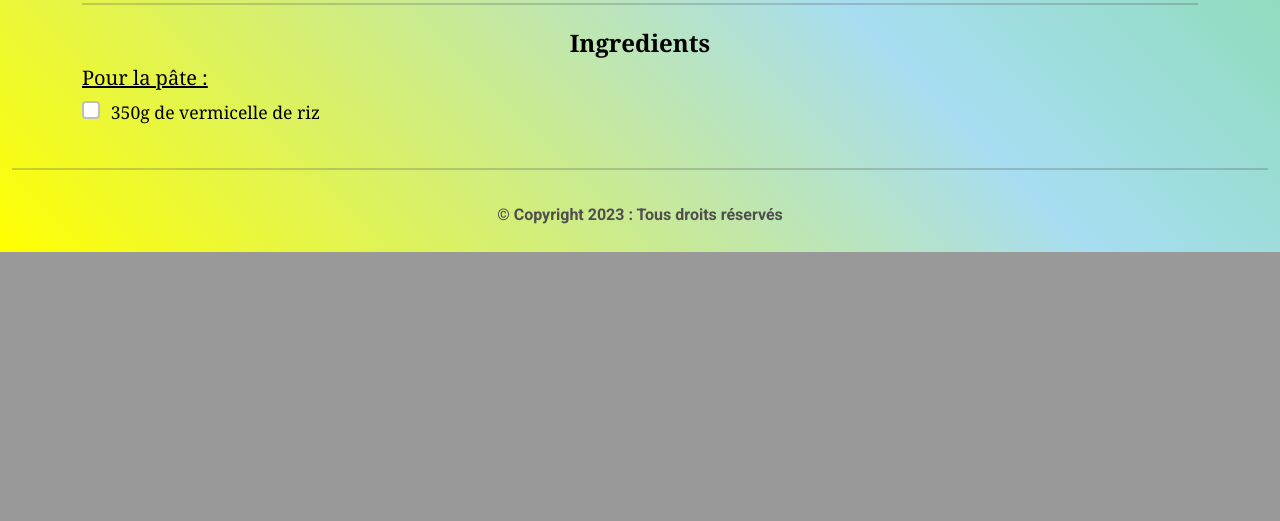
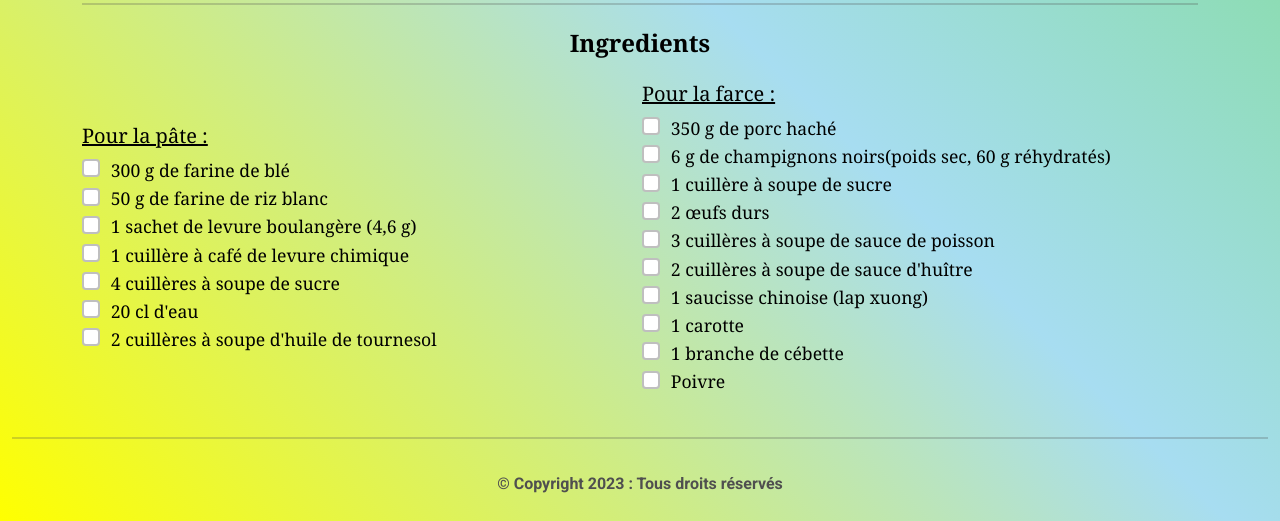
Before and after one commit to zpilia/vietnam_website, a PHP site: page /banh_bao.php in a window 1280 px wide. Shown: the part 655-1176 px from the top of the page. Before the commit the page ends 907 px from the top, so only its background shows below. Run offline with PHP 8.4, Linux system fonts and the light colour scheme; some libraries are stand-ins or nearby versions.

Commit message:
Update banh_bao.php

```diff
--- a/views/banh_bao.php
+++ b/views/banh_bao.php
@@ -63,7 +63,7 @@
     </div>
 
     <!-- Titre 2 du contenu -->
-    <div class="container">
+    <div class="container mb-4">
         <div class="title">
             <h4 style="font-family: 'Georgia', serif;
                         font-weight: bold;
@@ -76,34 +76,98 @@
 
     <!-- container // liste ingredient -->
     <div class="container">
-        <div class="row justify-content-center my-auto ">
+        <div class="row gx-1 justify-content-center my-auto ">
 
-            <div class="col-lg-3 col-md-6 my-auto">
-                <h5 style="font-family: 'Georgia', serif; color: black;" class="text-decoration-underline">
+            <div class="col-md-6 my-auto">
+                <h5 style="font-family: 'Georgia', sans-serif; color: black;" class="text-decoration-underline">
                     Pour la pâte :
                 </h5>
                 <ul class="form-check"
-                    style="font-family: 'Georgia', serif;
+                    style="font-family: 'Georgia', sans-serif;
                            font-size: 110%;
                            color: black;"
                 >
                     <li>
                         <input class="form-check-input" type="checkbox" value="" id="flexCheckDefault"/>
-                        <label class="form-check-label" for="flexCheckDefault">350g de vermicelle de riz</label>
+                        <label class="form-check-label" for="flexCheckDefault">300 g de farine de blé</label>
+                    </li>
+                    <li>
+                        <input class="form-check-input" type="checkbox" value="" id="flexCheckDefault"/>
+                        <label class="form-check-label" for="flexCheckDefault">50 g de farine de riz blanc</label>
+                    </li>
+                    <li>
+                        <input class="form-check-input" type="checkbox" value="" id="flexCheckDefault"/>
+                        <label class="form-check-label" for="flexCheckDefault">1 sachet de levure boulangère (4,6 g)</label>
+                    </li>
+                    <li>
+                        <input class="form-check-input" type="checkbox" value="" id="flexCheckDefault"/>
+                        <label class="form-check-label" for="flexCheckDefault">1 cuillère à café de levure chimique</label>
+                    </li>
+                    <li>
+                        <input class="form-check-input" type="checkbox" value="" id="flexCheckDefault"/>
+                        <label class="form-check-label" for="flexCheckDefault">4 cuillères à soupe de sucre</label>
+                    </li>
+                    <li>
+                        <input class="form-check-input" type="checkbox" value="" id="flexCheckDefault"/>
+                        <label class="form-check-label" for="flexCheckDefault">20 cl d'eau</label>
+                    </li>
+                    <li>
+                        <input class="form-check-input" type="checkbox" value="" id="flexCheckDefault"/>
+                        <label class="form-check-label" for="flexCheckDefault">2 cuillères à soupe d'huile de tournesol</label>
                     </li>
                 </ul>
             </div>
 
-            <div class="col-lg-3 col-md-6">
-
-            </div>
-
-            <div class="col-lg-3 col-md-6">
-
-            </div>
-
-            <div class="col-lg-3 col-md-6">
-
+            <div class="col-md-6 my-auto">
+                <h5 style="font-family: 'Georgia', sans-serif; color: black;" class="text-decoration-underline">
+                    Pour la farce :
+                </h5>
+                <ul class="form-check"
+                    style="font-family: 'Georgia', sans-serif;
+                           font-size: 110%;
+                           color: black;"
+                >
+                    <li>
+                        <input class="form-check-input" type="checkbox" value="" id="flexCheckDefault"/>
+                        <label class="form-check-label" for="flexCheckDefault">350 g de porc haché</label>
+                    </li>
+                    <li>
+                        <input class="form-check-input" type="checkbox" value="" id="flexCheckDefault"/>
+                        <label class="form-check-label" for="flexCheckDefault">6 g de champignons noirs(poids sec, 60 g réhydratés)</label>
+                    </li>
+                    <li>
+                        <input class="form-check-input" type="checkbox" value="" id="flexCheckDefault"/>
+                        <label class="form-check-label" for="flexCheckDefault">1 cuillère à soupe de sucre</label>
+                    </li>
+                    <li>
+                        <input class="form-check-input" type="checkbox" value="" id="flexCheckDefault"/>
+                        <label class="form-check-label" for="flexCheckDefault">2 œufs durs</label>
+                    </li>
+                    <li>
+                        <input class="form-check-input" type="checkbox" value="" id="flexCheckDefault"/>
+                        <label class="form-check-label" for="flexCheckDefault">3 cuillères à soupe de sauce de poisson</label>
+                    </li>
+                    <li>
+                        <input class="form-check-input" type="checkbox" value="" id="flexCheckDefault"/>
+                        <label class="form-check-label" for="flexCheckDefault">2 cuillères à soupe de sauce d'huître</label>
+                    </li>
+                    <li>
+                        <input class="form-check-input" type="checkbox" value="" id="flexCheckDefault"/>
+                        <label class="form-check-label" for="flexCheckDefault">1 saucisse chinoise (lap xuong)</label>
+                    </li>
+                    <li>
+                        <input class="form-check-input" type="checkbox" value="" id="flexCheckDefault"/>
+                        <label class="form-check-label" for="flexCheckDefault">1 carotte</label>
+                    </li>
+                    <li>
+                        <input class="form-check-input" type="checkbox" value="" id="flexCheckDefault"/>
+                        <label class="form-check-label" for="flexCheckDefault">1 branche de cébette</label>
+                    </li>
+                    <li>
+                        <input class="form-check-input" type="checkbox" value="" id="flexCheckDefault"/>
+                        <label class="form-check-label" for="flexCheckDefault">Poivre</label>
+                    </li>
+                </ul>
             </div>
 
         </div>
```
